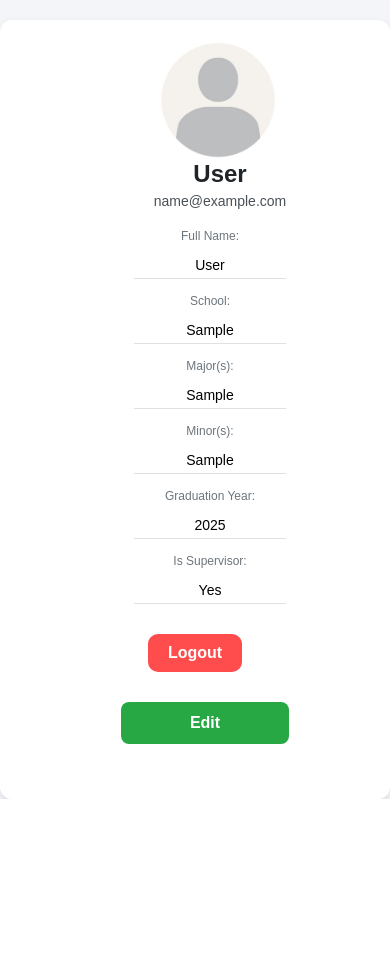
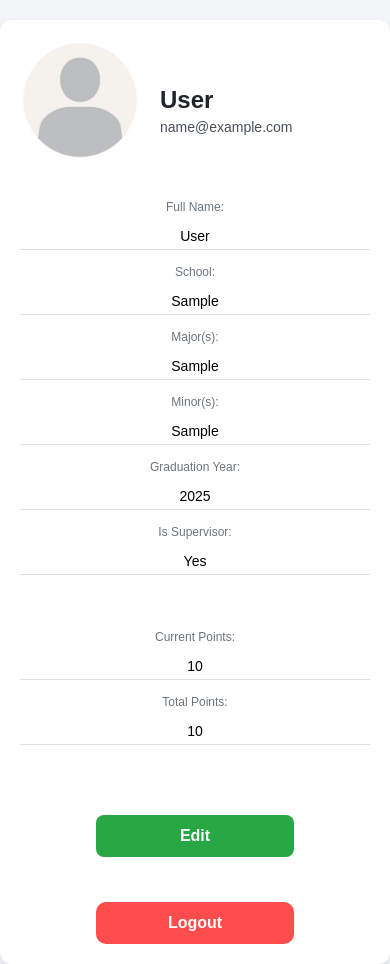
Before and after one commit to CSCI3356-Fall2024/Team-ML, a Django app: page /profile/ in a window 390 px wide. Shown: the part 124-1088 px from the top of the page. Before the commit the page ends 923 px from the top, so only its background shows below. Run offline with Django 5.2, Linux system fonts and the light colour scheme; a user stored in the database is signed in; tables that the repository leaves empty hold one stand-in row (values such as "Sample post").

Commit message:
campaign page now display current points. Added current points and total points field in profile. Profile style revised

```diff
--- a/HTeamML/mysite/main/templates/campaign_list.html
+++ b/HTeamML/mysite/main/templates/campaign_list.html
@@ -25,6 +25,9 @@
 {% endif %}
 
 
+    {% if user and not user.supervisor%}
+        <h2 class="current-points">Current Points: {{ user.current_points }}</h2>
+    {% endif %}
 
 
     {% if user and user.supervisor %}
--- a/HTeamML/mysite/main/templates/profile.html
+++ b/HTeamML/mysite/main/templates/profile.html
@@ -15,9 +15,9 @@
 <body>
 
     <div class="container">
-
-        <!-- Left Section - Avatar, Name, Email, and Profile Fields -->
         <div class="profile-content">
+            <!-- Left Column -->
+            <div class="left-column">
                 <div class="profile-header">
                     <img class="avatar" src="{% static 'images/Default_Avatar.png' %}" alt="Avatar">
                     <div class="user-details">
@@ -47,17 +47,22 @@
                 </div>
             </div>
 
-        <!-- Right Section - QR Code and Edit Button -->
-        <div class="qr-code-section">
-            <div class="logout-section">
+            <!-- Right Column -->
+            <div class="right-column">
+                <div class="profile-fields">
+                    <label>Current Points:</label>
+                    <p>{{ user.current_points }}</p>
+
+                    <label>Total Points:</label>
+                    <p>{{ user.total_points }}</p>
+                </div>
+
+                <div class="action-buttons">
+                    <a href="{% url 'profile_edit' %}" class="edit-button">Edit</a>
                     <a href="{% url 'logout' %}" class="logout-button">Logout</a>
                 </div>
-            <a href="{% url 'profile_edit' %}" class="edit-button">Edit</a>
-
-
             </div>
-
-
+        </div>
     </div>
 
 </body>
--- a/HTeamML/mysite/static/styles/profile.css
+++ b/HTeamML/mysite/static/styles/profile.css
@@ -1,3 +1,4 @@
+/* Body Styling */
 body {
     font-family: Arial, sans-serif;
     background-color: #F3F5F9;
@@ -5,12 +6,7 @@ body {
     padding: 0;
 }
 
-h2 {
-    color: #212529;
-    font-size: 1.5rem;
-    margin-bottom: 0.5rem;
-}
-
+/* Container Styling */
 .container {
     max-width: 900px;
     margin: 0 auto;
@@ -19,23 +15,37 @@ h2 {
     box-shadow: 0 4px 8px rgba(0, 0, 0, 0.1);
     border-radius: 12px;
     display: flex;
-    justify-content: space-between;
+    flex-direction: column;
     margin-top: 20px;
 }
 
+/* Profile Content with Two Columns */
+.profile-content {
+    display: flex;
+    justify-content: space-between;
+    gap: 20px;
+    align-items: flex-start; /* Aligns items at the top */
+}
 
+/* Left and Right Column Styling */
+.left-column,
+.right-column {
+    flex: 1;
+}
+.right-column {
+    margin-top: 120px;
+}
 
+/* Align Current Points with Full Name */
+.right-column .profile-fields:first-of-type {
+    margin-top: 20px; /* Match the top margin of the Full Name field */
+}
+
+/* Profile Header Section */
 .profile-header {
     display: flex;
     align-items: center;
     margin-bottom: 20px;
-    margin-left: 30px;
-}
-
-.profile-info {
-    display: flex;
-    flex-direction: column;
-    margin-left: 20px;
 }
 
 img.avatar {
@@ -60,11 +70,7 @@ img.avatar {
     margin: 5px 0 0 0;
 }
 
-.profile-fields {
-    margin-top: 20px;
-    margin-left: 30px;
-}
-
+/* Profile Fields Styling */
 .profile-fields label {
     font-size: 12px;
     color: #6c757d;
@@ -80,29 +86,19 @@ img.avatar {
     padding-bottom: 5px;
 }
 
-.qr-code-section {
+/* Action Buttons Centered */
+.action-buttons {
     display: flex;
     flex-direction: column;
-    justify-content: space-between;
+    text-align: center;
     align-items: center;
-    width: 40%;
+    margin-top: 20px;
+    gap: 15px; /* Space between buttons */
 }
 
-.qr-code-section img.qr-code {
-    width: 400px;
-    height: 400px;
-    margin-bottom: 30px;
-    margin-right: 50px;
-}
-.qr-code-section {
-    display: flex;
-    flex-direction: column;
-    justify-content: center;
-    align-items: center;
-    width: 40%;
-}
-
-.qr-code-section .edit-button {
+/* Edit Button */
+.edit-button {
+    margin-top: 50px;
     background-color: #28a745;
     color: white;
     padding: 12px 24px;
@@ -110,82 +106,63 @@ img.avatar {
     border: none;
     border-radius: 8px;
     cursor: pointer;
-    margin-top: 15px;
-    margin-bottom: 15px;
-    width: 120px;
     text-align: center;
     transition: background-color 0.3s ease;
     font-weight: bold;
     text-decoration: none;
+    width: 150px; /* Ensures uniform button width */
 }
 
-.qr-code-section .edit-button:hover {
-    background-color: #1b6b4b
+.edit-button:hover {
+    background-color: #1b6b4b;
 }
 
-.qr-code-section .logout-button {
+/* Logout Button */
+.logout-button {
+    margin-top: 30px;
     display: inline-block;
-    padding: 10px 20px;
+    padding: 12px 24px;
     background-color: #FF4C4C;
     color: white;
     text-decoration: none;
     border: none;
     border-radius: 10px;
     font-size: 16px;
-    margin-bottom: 15px;
     font-weight: bold;
-    margin-top: 15px;
+    width: 150px; /* Ensures uniform button width */
 }
 
-.qr-code-section .logout-button:hover {
+.logout-button:hover {
     background-color: #FF1A1A;
     border-color: #FF4C4C;
     transform: scale(1.05);
 }
 
+/* Responsive Design for Small Screens */
 @media screen and (max-width: 768px) {
-    .container {
+    .profile-content {
         flex-direction: column;
         align-items: center;
     }
 
-    .profile-header {
-        flex-direction: column;
-        align-items: center;
+    .left-column,
+    .right-column {
+        width: 100%;
+    }
+    .right-column {
+        margin-top: 0;
     }
 
-    .qr-code-section {
-        width: 100%;
-        margin-bottom: 20px;
-    }
+    .profile-fields p,
     .profile-fields label {
         text-align: center;
     }
 
-    h2 {
-        text-align: center;
-
-    }
-
-    .avatar{
-        margin-left: 1rem;
-    }
-
-    .profile-fields p {
+    .action-buttons {
         text-align: center;
     }
 
-    .qr-code-section img.qr-code {
-        width: 300px;
-        height: 300px;
-        margin-bottom: 0px;
-        margin-right: 0px;
+    img.avatar {
+        margin-bottom: 20px;
     }
-
-
-    .qr-code-section .edit-button {
-        margin-left: 20px;
-
-    }
-
 }
```
Lines whose indentation alone changed are shown as unchanged.
